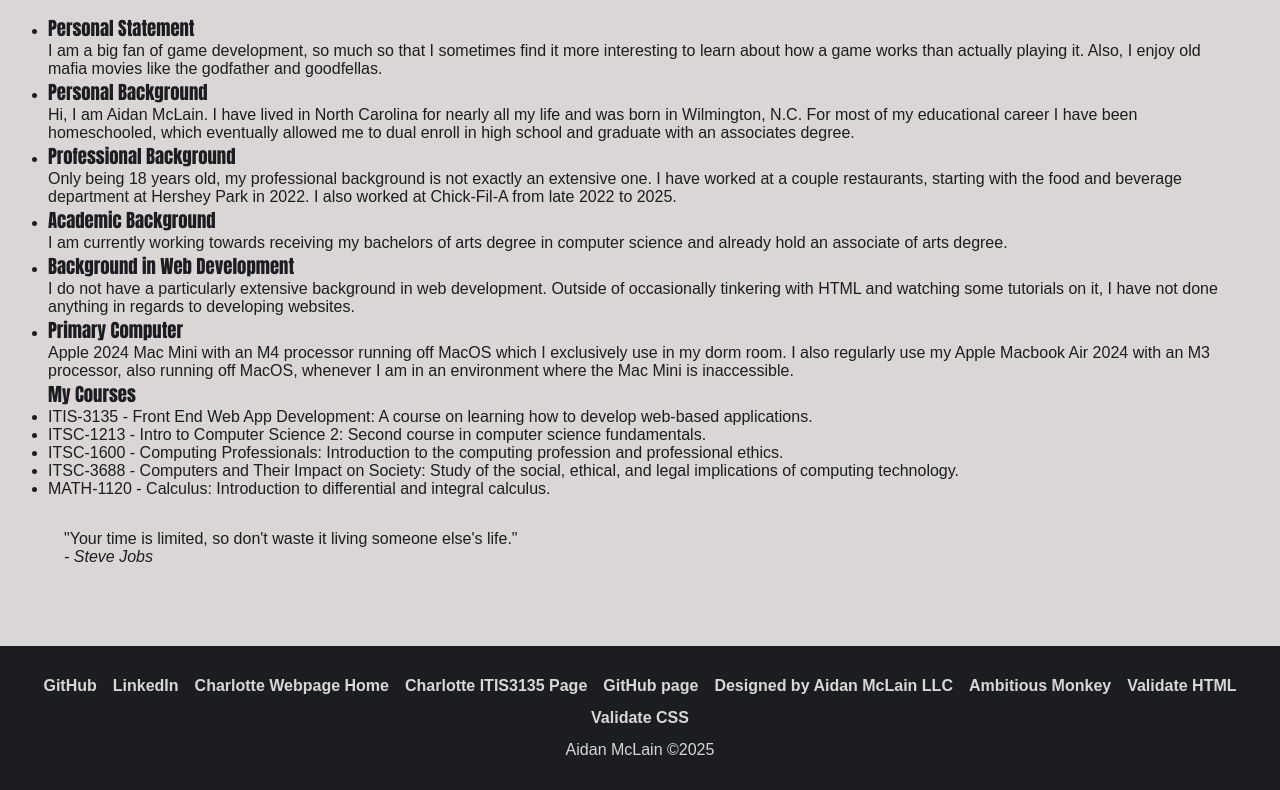
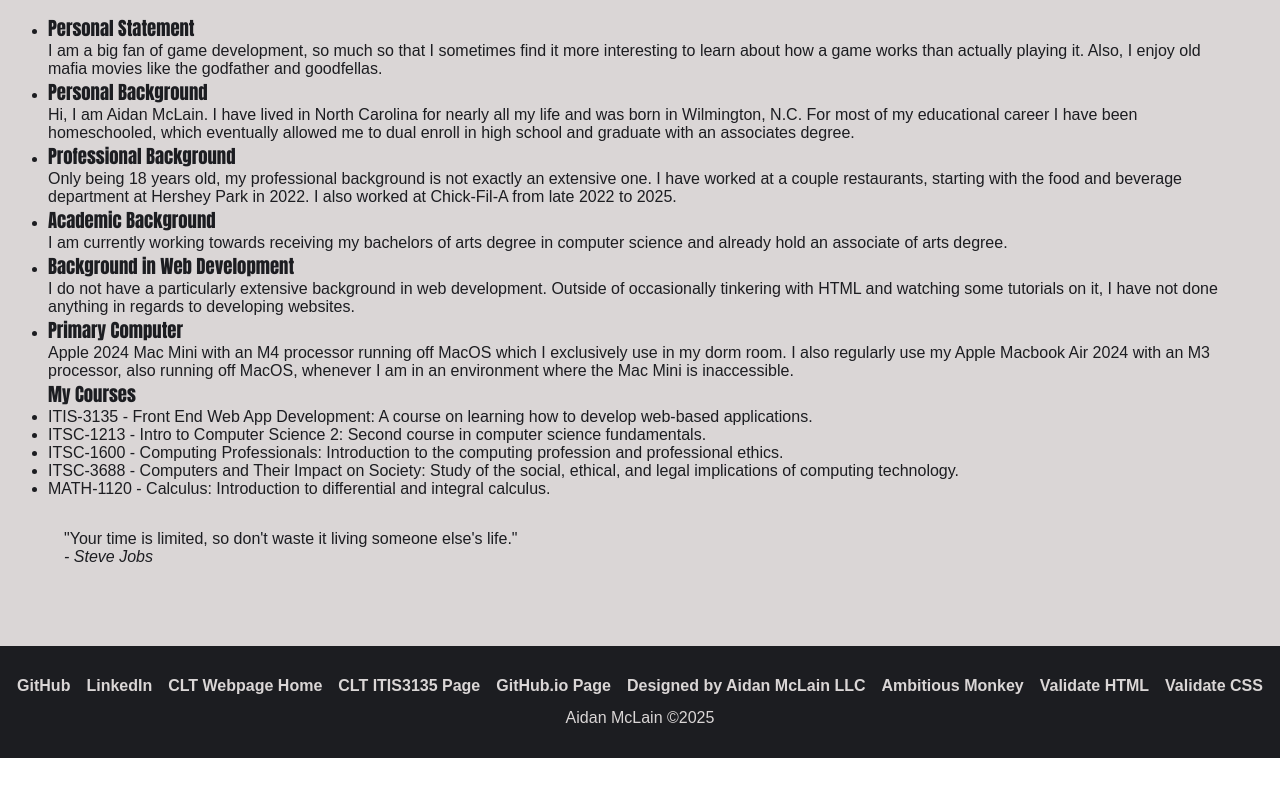
Before and after one commit to amclai10/itis3135-react, a React (Vite) app: page /introduction in a window 1280 px wide. Shown: the part 467-1257 px from the top of the page. After the commit the page ends 1225 px from the top, so only its background shows below. Built offline with nearby package versions, Linux system fonts and the light colour scheme.

Commit message:
title fix

```diff
--- a/src/Footer.jsx
+++ b/src/Footer.jsx
@@ -17,9 +17,9 @@ export default function Footer() {
             <ul className="footer-links">
                 <li><a href="https://github.com/amclai10" target="_blank">GitHub</a></li>
                 <li><a href="https://www.linkedin.com/in/aidan-mclain/" target="_blank">LinkedIn</a></li>
-                <li><a href="https://webpages.charlotte.edu/amclai10/" target="_blank">Charlotte Webpage Home</a></li>
-                <li><a href="https://webpages.charlotte.edu/amclai10/itis3135" target="_blank">Charlotte ITIS3135 Page</a></li>
-                <li><a href="https://amclai10.github.io/amclai10/" target="_blank">GitHub page</a></li>
+                <li><a href="https://webpages.charlotte.edu/amclai10/" target="_blank">CLT Webpage Home</a></li>
+                <li><a href="https://webpages.charlotte.edu/amclai10/itis3135" target="_blank">CLT ITIS3135 Page</a></li>
+                <li><a href="https://amclai10.github.io/amclai10/" target="_blank">GitHub.io Page</a></li>
                 <li><a href="aidanmc.com/">Designed by Aidan McLain LLC</a></li>
                 <li><a href="ambitiousMonkey/">Ambitious Monkey</a></li>
                 <li><a ref={htmlLinkRef} target="_blank" rel="noopener noreferrer">Validate HTML</a></li>
```
